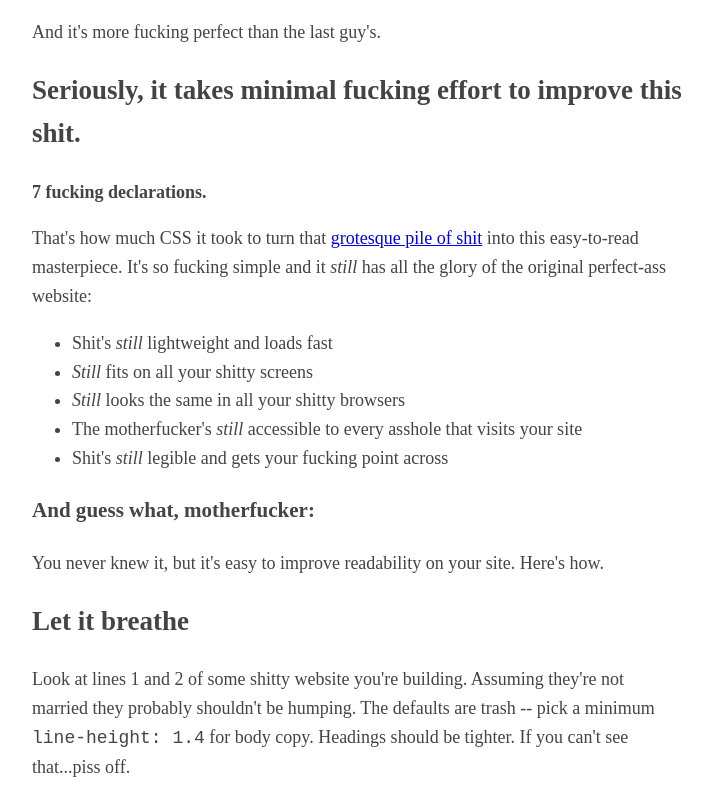
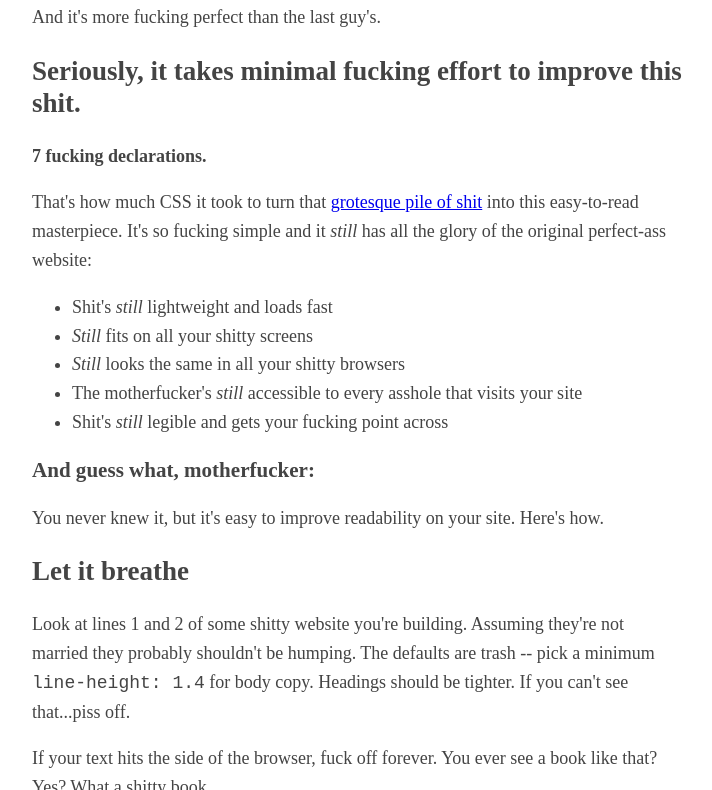
Before and after one commit to iMassim0/iMassim0.github.io, a plain HTML site: page index.html in a window 1280 px wide. Shown: the part 104-894 px from the top of the page, without its empty margins (283-995 px from the left). Drawn offline with Linux system fonts and the light colour scheme.

Commit message:
Erreur main.css, site BetterMFW

```diff
--- a/main.css
+++ b/main.css
@@ -9,6 +9,6 @@ body {
 /*  padding: 0 10px*/
 }
 
-h1 h2 h3 {
+h1, h2, h3 {
   line-height: 1.2;
 }
```
